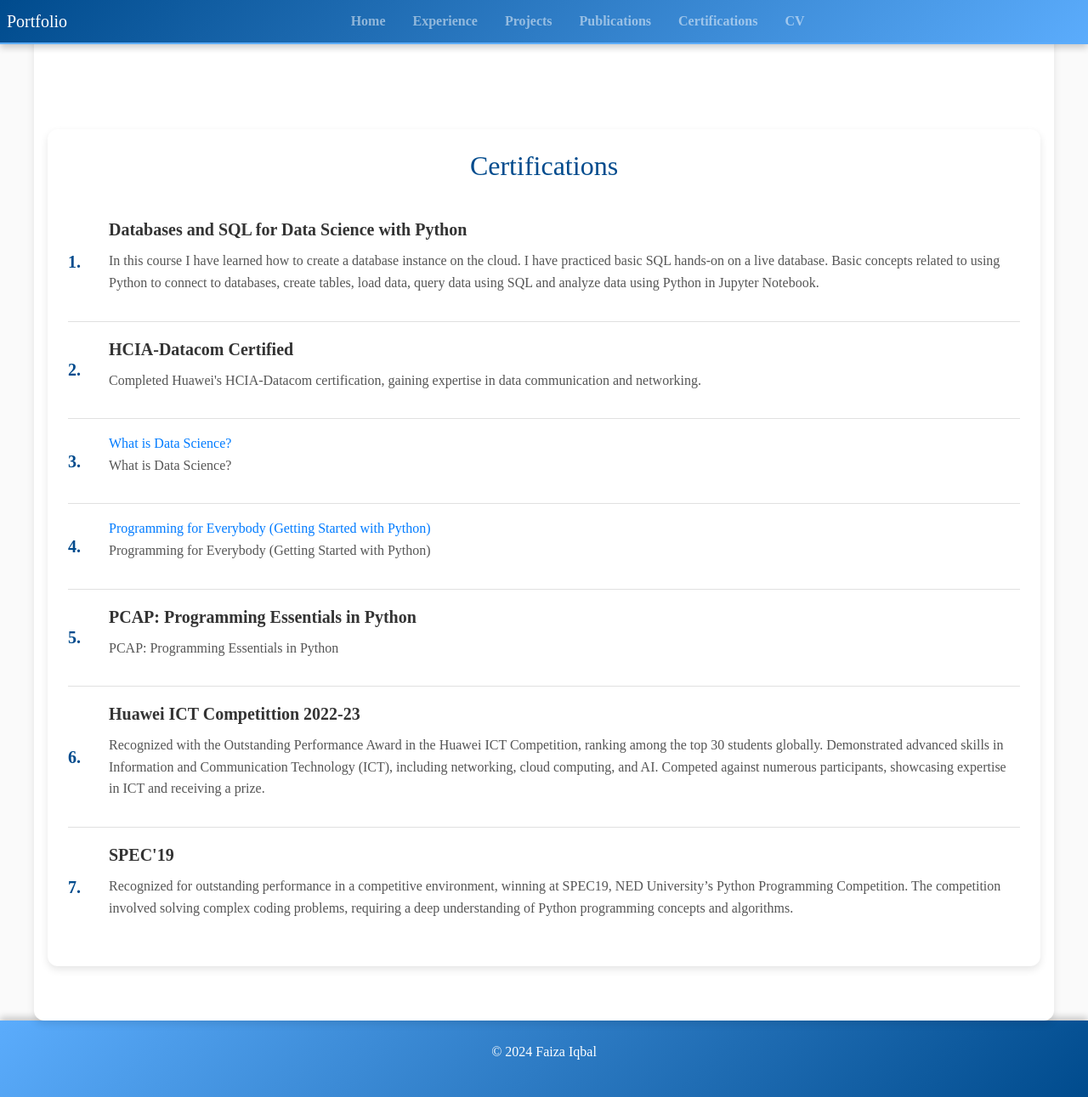
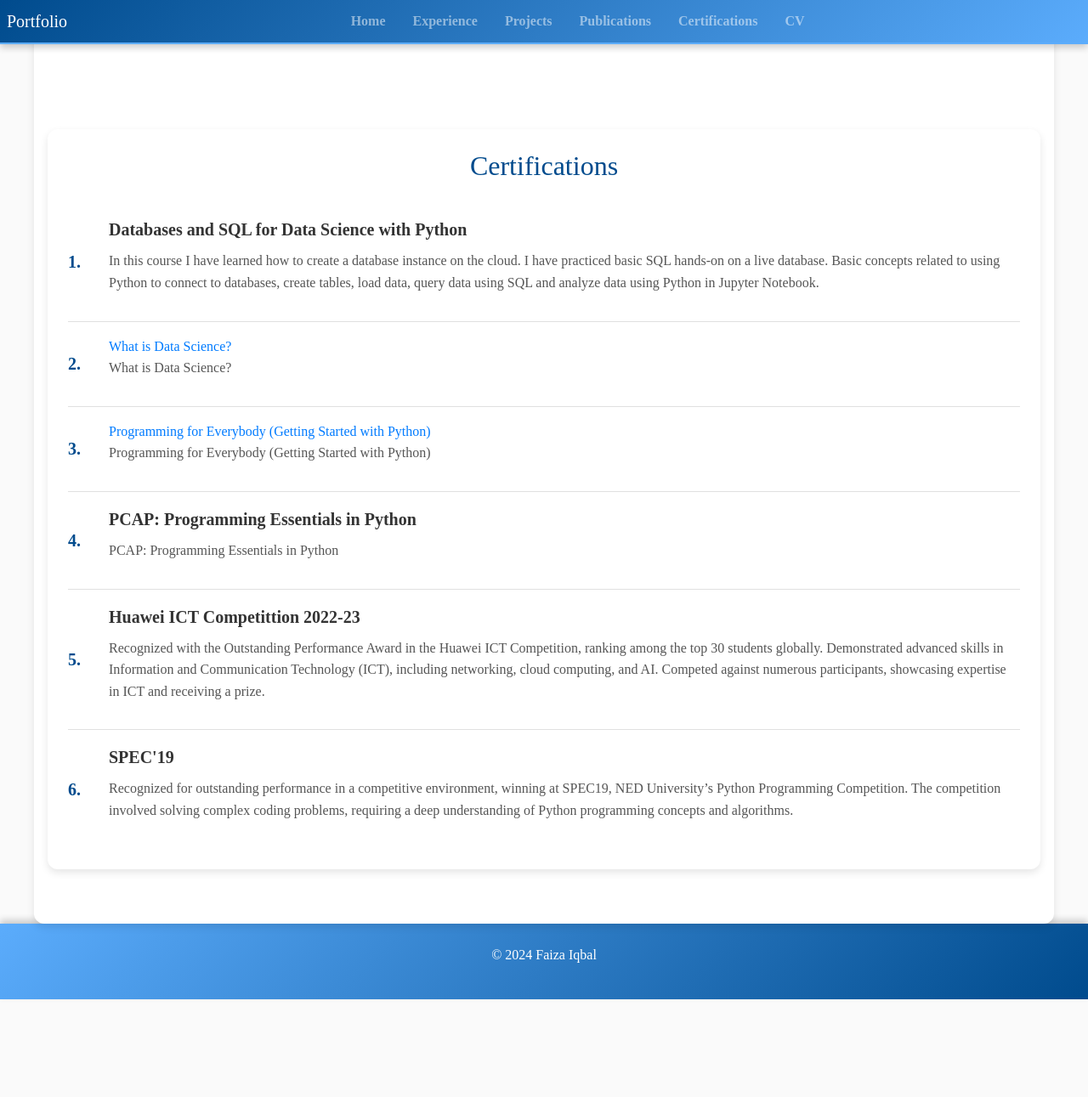
Before and after one commit to faizaiqbalsyed/faizaiqbalsyed.github.io, a Jekyll site: the page built from certifications.md, in a window 1280 px wide and 1291 px high. Shown: the whole window at 85% size. Built offline with Jekyll 4.4.1, drawn with Linux system fonts in a browser that asks for light colours; nearby versions of some CDN libraries; our own code applies the rules of GitHub Pages for plain Markdown files.

Commit message:
Update certifications.md

```diff
--- a/certifications.md
+++ b/certifications.md
@@ -9,10 +9,6 @@
             <p class="certificate-description">In this course I have learned how to create a database instance on the cloud. I have practiced basic SQL hands-on on a live database. Basic concepts related to using Python to connect to databases, create tables, load data, query data using SQL and analyze data using Python in Jupyter Notebook. </p>
         </li>
 
-        <li class="certificate-item">
-            <a href="https://ahrarbinaslam.github.io/Ahrar%20HCIA-Datacom%20Certificate.pdf" class="certificate-title" download>HCIA-Datacom Certified</a>
-            <p class="certificate-description">Completed Huawei's HCIA-Datacom certification, gaining expertise in data communication and networking.</p>
-        </li>
 
         <li class="certificate-item">
             <a href="https://www.coursera.org/account/accomplishments/verify/VMYZRFLMRN7Z?utm_source%3Dandroid%26utm_medium%3Dcertificate%26utm_content%3Dcert_image%26utm_campaign%3Dsharing_cta%26utm_product%3Dcourse"
```
